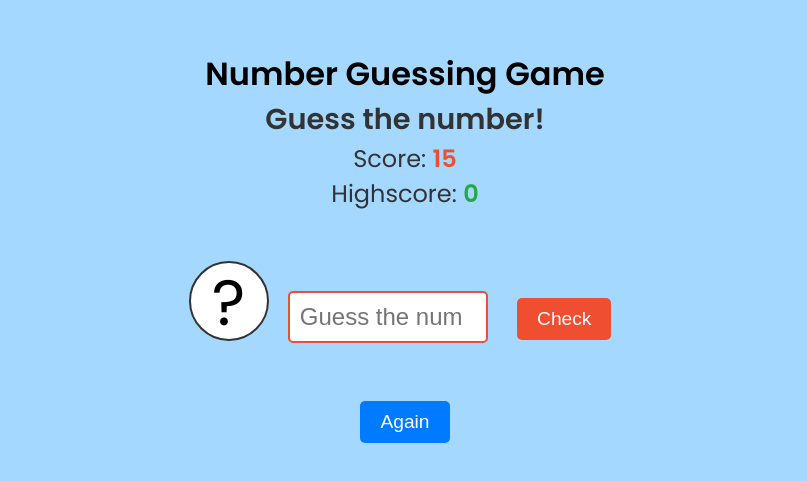
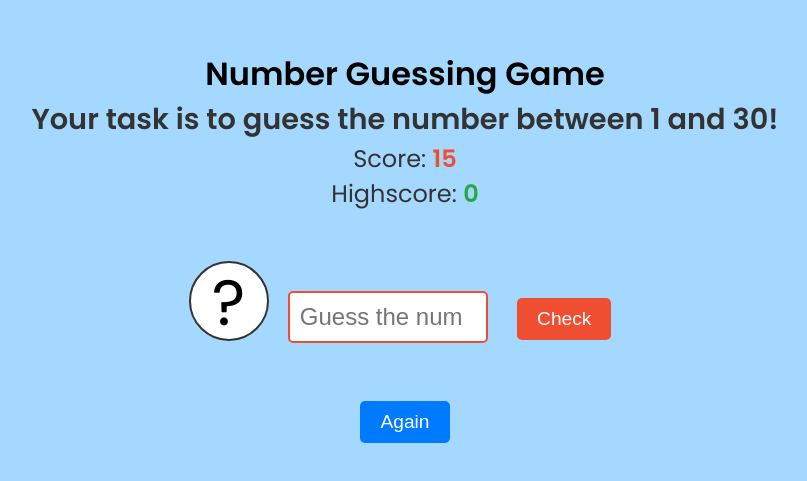
Before and after one commit to gaalr/Number-Guessing-Game, a plain HTML site: page index.html in a window 1280 px wide. Shown: the part 149-630 px from the top of the page, without its empty margins (235-1042 px from the left). Drawn offline with Linux system fonts and the light colour scheme.

Commit message:
Update index.html

```diff
--- a/index.html
+++ b/index.html
@@ -16,7 +16,9 @@
 				<!-- Main header with the title of the game -->
 				<h1>Number Guessing Game</h1>
 				<!-- Message displayed in different stages of the game -->
-				<p class="message">Guess the number!</p>
+				<p class="message">
+					Your task is to guess the number between 1 and 30!
+				</p>
 			</header>
 			<main class="main">
 				<!-- Section for showing the current score and high score -->
```
